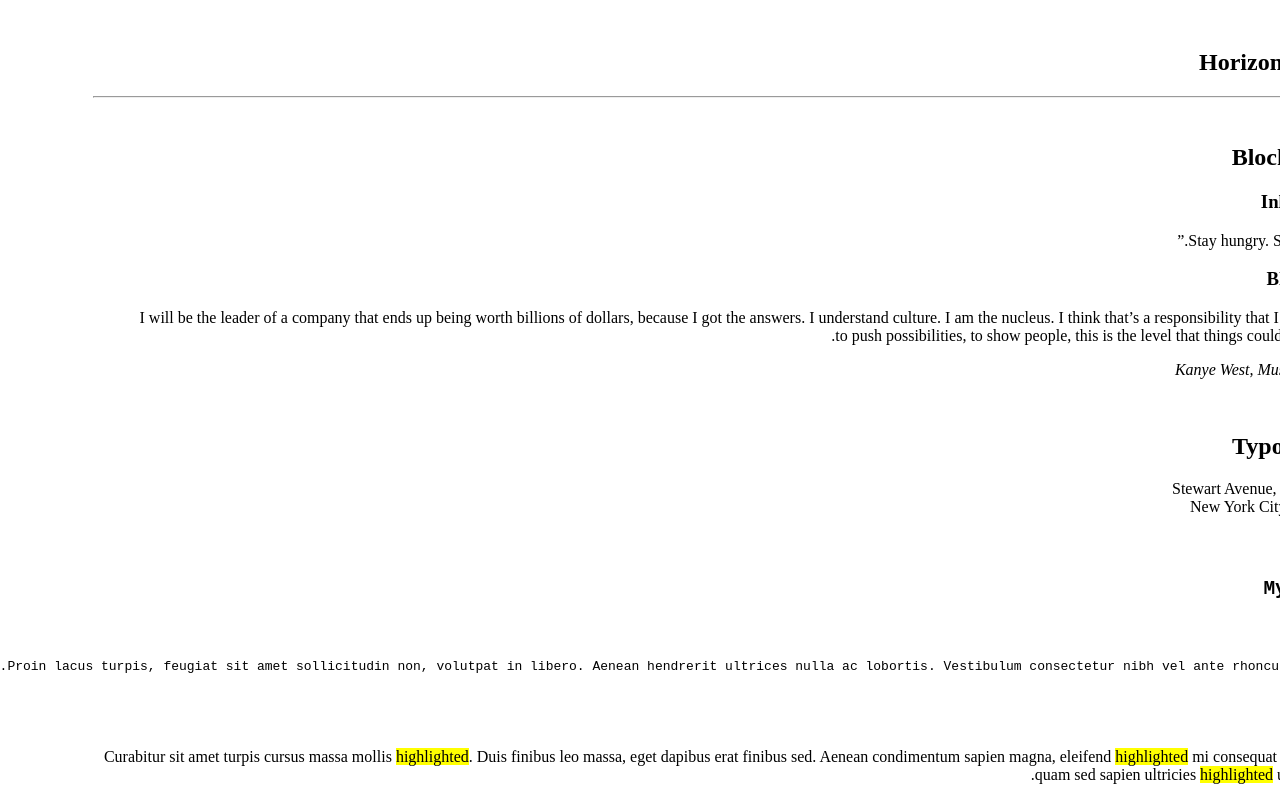
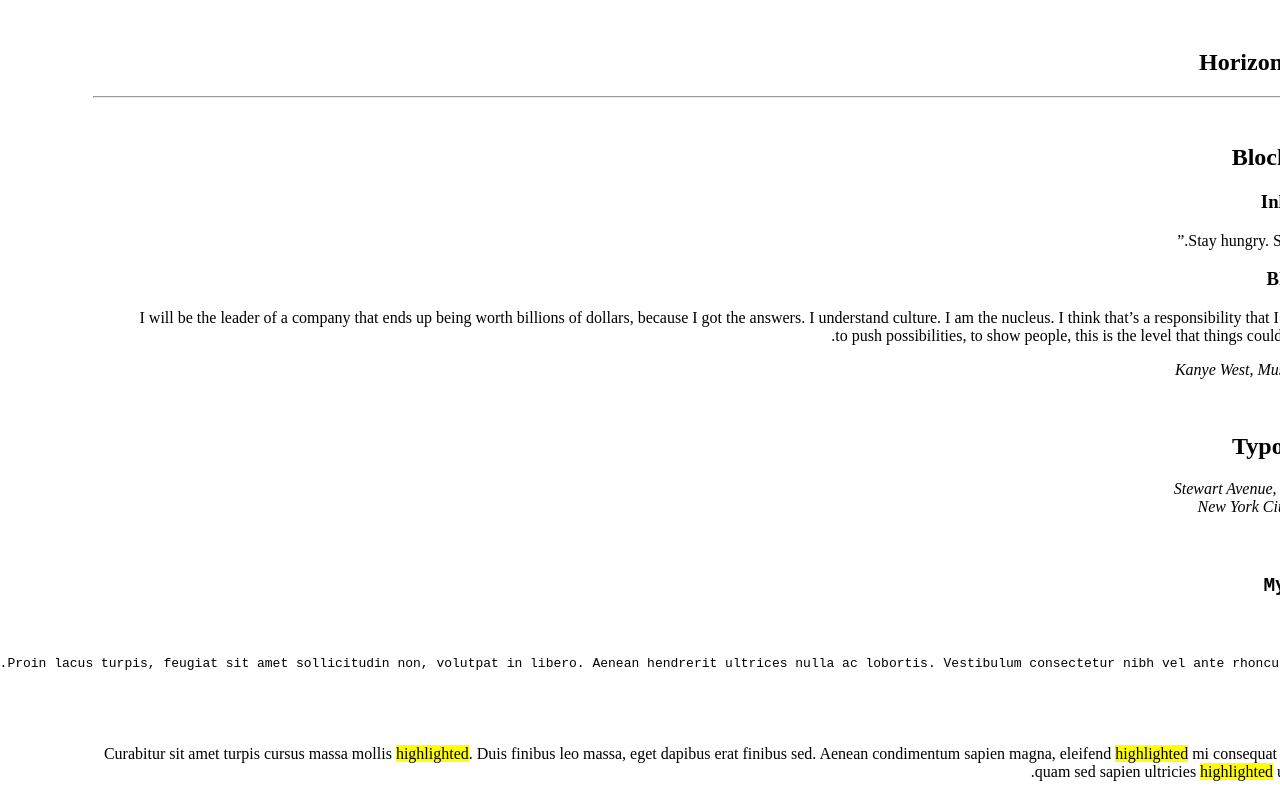
Before and after one commit to zack6yuan/atlas-web_front_end, a plain HTML site: page html_advanced/32-styleguide.html in a window 1280 px wide. Shown: the part 967-1767 px from the top of the page. Drawn offline with Linux system fonts and the light colour scheme.

Commit message:
update address tag.

```diff
--- a/html_advanced/32-styleguide.html
+++ b/html_advanced/32-styleguide.html
@@ -95,7 +95,7 @@
                 <h2>Typography</h2>
             </header>
             <div>
-                <p>320 Stewart Avenue, Unit 12 <br> New York City NY 10001</p>
+                <address>320 Stewart Avenue, Unit 12 <br> New York City NY 10001</address>
             </div>
             <div>
                 <pre>
```
